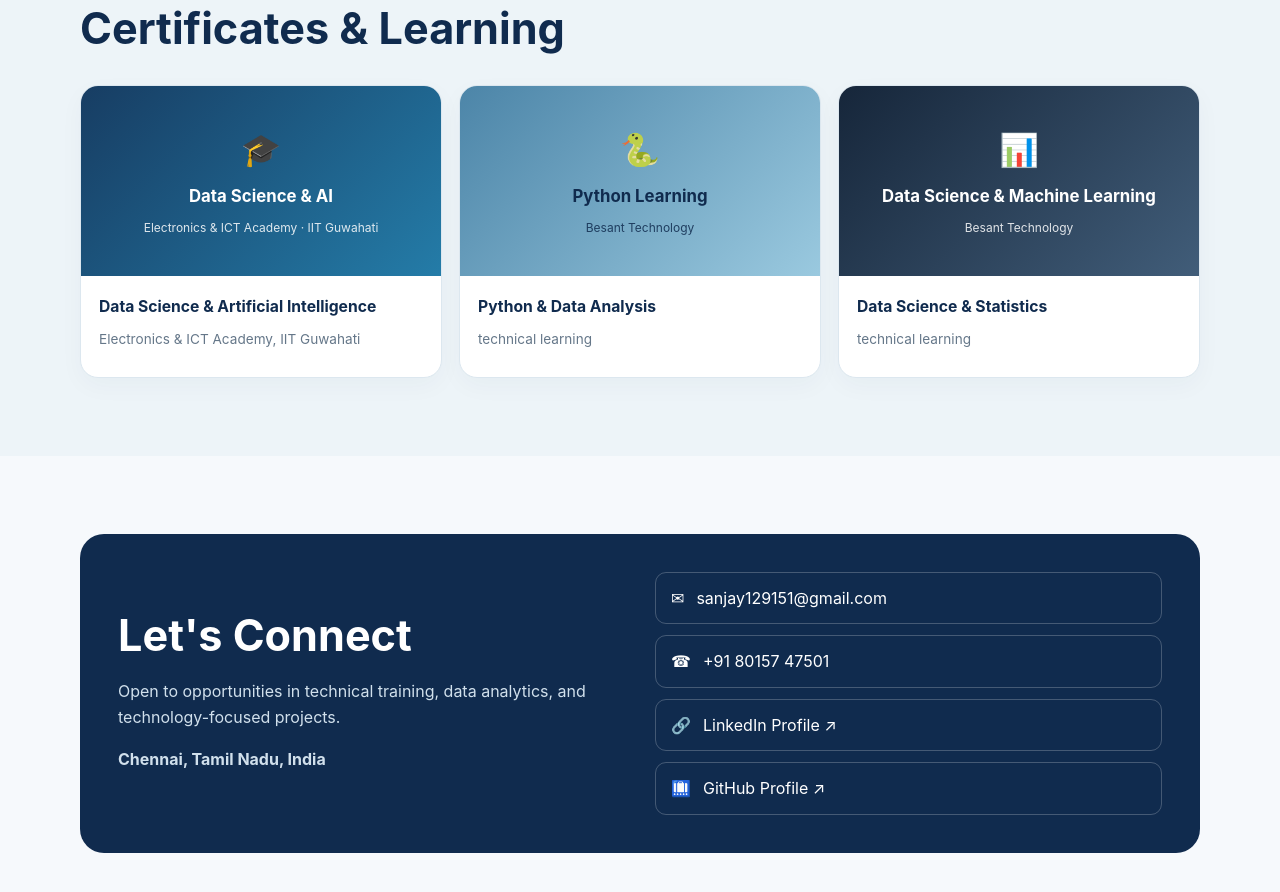
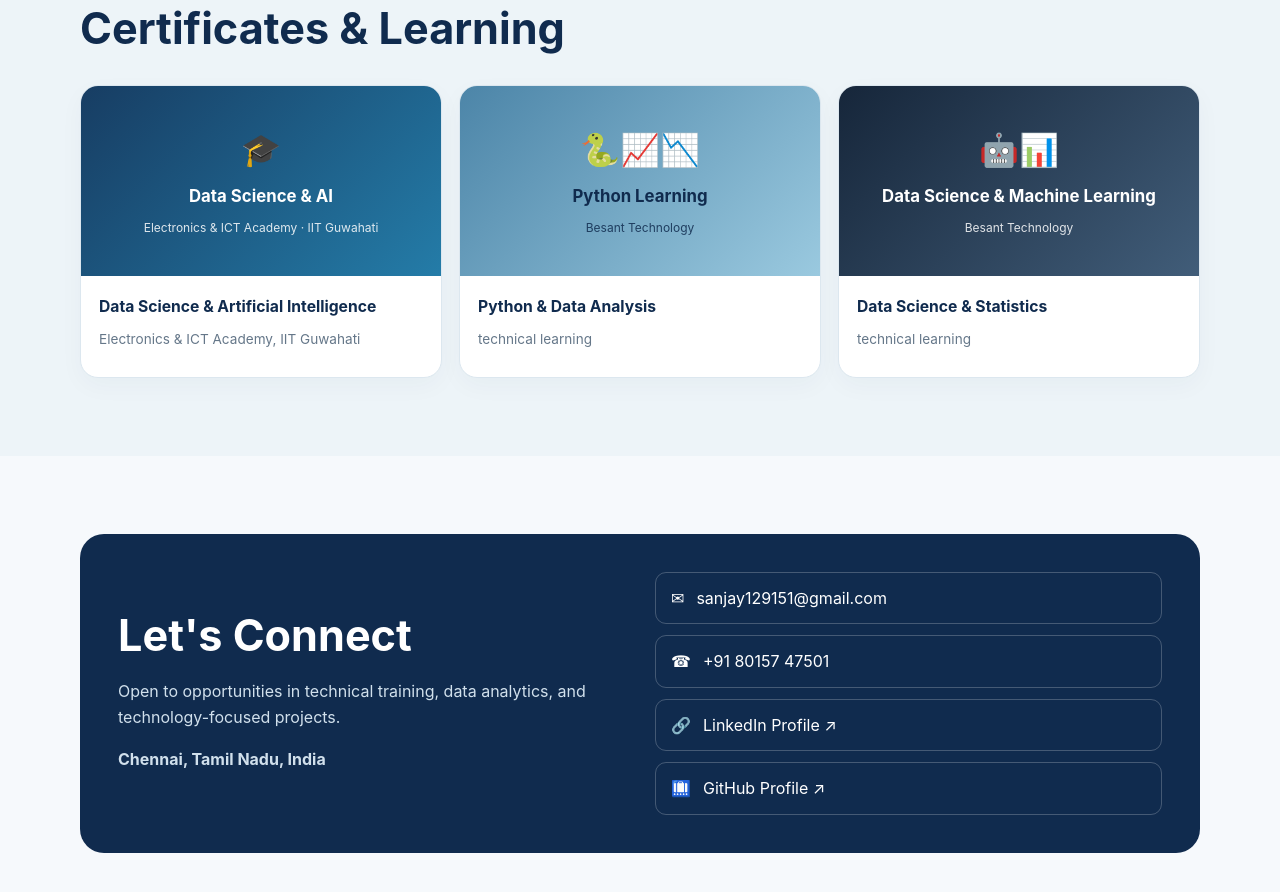
Before and after one commit to sanjaypixel/portfolio, a plain HTML site: page index.html in a window 1280 px wide. Shown: the part 4740-5632 px from the top of the page. Drawn offline with Linux system fonts and the light colour scheme.

Commit message:
Update index.html

```diff
--- a/index.html
+++ b/index.html
@@ -827,7 +827,7 @@
 
                         <div class="certificate-preview cert-light">
 
-                            <span>🐍</span>
+                            <span>🐍📈📉</span>
 
                             <strong>Python Learning</strong>
 
@@ -850,7 +850,7 @@
 
                         <div class="certificate-preview cert-dark">
 
-                            <span>📊</span>
+                            <span>🤖📊</span>
 
                             <strong>Data Science & Machine Learning</strong>
 
```
